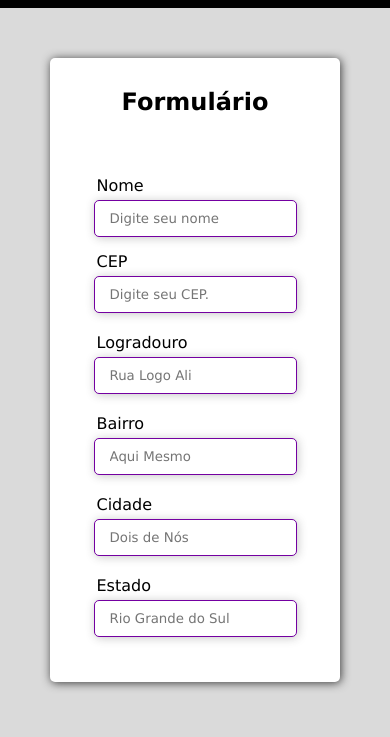
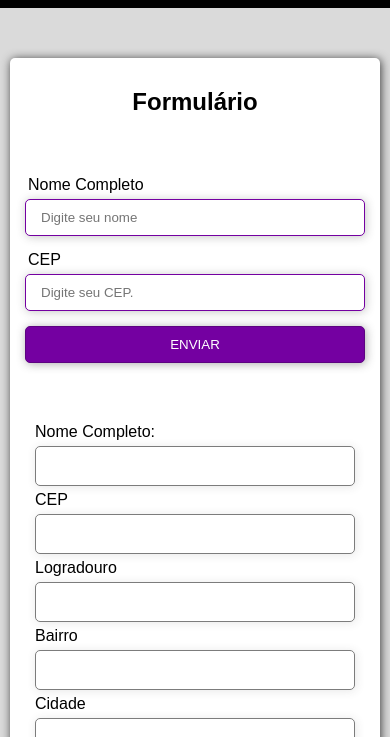
Before and after one commit to RenanStein/study-projects, a plain HTML site: page formulario_api.html in a window 390 px wide. Shown: the part 107-844 px from the top of the page. Drawn offline with Linux system fonts and the light colour scheme.

Commit message:
formulário responsivo
feito a responsividade do formulário

```diff
--- a/formulario_api.html
+++ b/formulario_api.html
@@ -1,5 +1,5 @@
 <!DOCTYPE html>
-<html lang="en">
+<html lang="pt-br">
 <head>
   <meta charset="UTF-8">
   <meta name="viewport" content="width=device-width, initial-scale=1.0">
@@ -25,31 +25,49 @@
       <h2>Formulário</h2>
       <form action="" class="form">
         <div class="form-header">
-        <label for="nome">Nome</label>
+        <label for="nome">Nome Completo</label>
         <input type="text" id="nome" name="nome" placeholder="Digite seu nome" required>
 
         <label for="cep">CEP</label>
         <input type="number" id="cep" name="cep" placeholder="Digite seu CEP." required>
+
+        <button>ENVIAR</button>
+        </div>
+      </form>
+
+      <div class="form-resul">
+
+        <div class="form-resul-items quebra-linha-flex-100">
+          <h3>Nome Completo:</h3>
+          <span>...</span>
         </div>
 
-        <div class="form-endereco">
-          <label for="logradouro">Logradouro</label>
-          <input type="text" id="logradouro" name="logradouro" placeholder="Rua Logo Ali">
-         </div>
-         <div class="form-endereco">
-          <label for="bairro">Bairro</label>
-          <input type="text" id="bairro" name="bairro" placeholder="Aqui Mesmo">
-           </div>
-           <div class="form-endereco">
-          <label for="cidade">Cidade</label>
-          <input type="text" id="cidade" name="cidade" placeholder="Dois de Nós">
-           </div>
-          <div class="form-endereco">
-          <label for="estado">Estado</label>
-          <input type="text" id="estado" name="estado" placeholder="Rio Grande do Sul">
+        <div class="form-resul-items quebra-linha-flex-100">
+          <h3>CEP</h3>
+          <span>...</span>
         </div>
-      </form>
-      <img src="img/endereco_fiscal.png" alt="endereço">
+
+        <div class="form-resul-items quebra-linha-flex-50">
+          <h3>Logradouro</h3>
+          <span>...</span>
+        </div>
+
+        <div class="form-resul-items quebra-linha-flex-50">
+          <h3>Bairro</h3>
+          <span>...</span>
+        </div>
+
+        <div class="form-resul-items quebra-linha-flex-50">
+          <h3>Cidade</h3>
+          <span>...</span>
+        </div>
+
+        <div class="form-resul-items quebra-linha-flex-50">
+          <h3>Estado</h3>
+          <span>...</span>
+        </div>
+
+      </div>
     </section>
   </main>
 </body>
--- a/style/formulario_api/formulario.css
+++ b/style/formulario_api/formulario.css
@@ -7,6 +7,7 @@
 body {
   background-color: rgb(218, 218, 218);
   -webkit-font-smoothing: antialiased;
+  font-family: Verdana, Geneva, Tahoma, sans-serif;
 }
 
 .container-main {
@@ -16,34 +17,29 @@ body {
   box-shadow: 1px 1px 10px rgb(58, 58, 58);
   border-radius: 5px;
 }
-.form {
-  padding: 30px 50px;
-  grid-column: 1/2;
-}
-.form label, .form input{
-  display: block;
-}
 
 .section-form {
   display: grid;
   grid-template-columns: 1fr 1fr;
 }
 
-.section-form img {
-  grid-column: 2/2;
-  grid-row: span 3;
-  align-self: center;
-}
-
-
 .section-form h2 {
   grid-column: span 2;
-  font-family: Verdana, Geneva, Tahoma, sans-serif;
   font-size: 24px;
   font-weight: 600;
   padding: 30px 20px;
   display: flex;
   justify-self: center;
+}
+
+.form {
+  padding: 30px 20px;
+  grid-column: 1/2;
+  align-content: center;
+}
+
+.form label, .form input{
+  display: block;
 }
 
 .form input {
@@ -52,34 +48,97 @@ body {
   border: 1px solid rgb(116, 0, 161);
   box-shadow: 1px 1px 10px rgba(58, 58, 58, 0.281);
   border-radius: 5px;
-  font-family: Verdana, Geneva, Tahoma, sans-serif;
   margin-bottom: 15px;
 }
 
 .form label {
-  font-family: Verdana, Geneva, Tahoma, sans-serif;
   margin-bottom: 5px;
   margin-left: 3px;
 }
 
-.form-endereco {
-  margin-top: 20px;
+.form button {
+  padding: 10px 15px;
+  background-color: rgb(116, 0, 161);
+  color: white;
+  border-radius: 5px;
+  border: 1px solid rgb(93, 3, 129);
+  box-shadow: 1px 1px 10px rgba(58, 58, 58, 0.425);
+  display: block;
+  width: 50%;
 }
 
+.form button:hover {
+  box-shadow: none;
+  background-color: rgb(100, 0, 139);
+}
 
-@media (max-width: 700px) {
-  img {
-    display: none;
+.form input,
+.form button {
+  width: 100%;
+  box-sizing: border-box;
+}
+/* css da coluna 2*/
+.form-resul{
+  display: flex;
+  flex-wrap: wrap;
+  padding: 30px 0px;
+  box-sizing: border-box;
+}
+
+.quebra-linha-flex-100 {
+  width: 100%;
+}
+
+.quebra-linha-flex-50 {
+  width: 50%;
+}
+
+.form-resul-items h3 {
+  font-size: 1rem;
+  font-weight: 400;
+}
+
+.form-resul-items span {
+  display: block;
+  margin: 5px 15px 5px 0px;
+  padding: 10px;
+  border: 1px solid rgb(124, 124, 124);
+  box-shadow: 1px 1px 10px rgba(58, 58, 58, 0.123);
+  border-radius: 5px;
+  color: white;
+}
+
+@media (max-width: 1000px){
+  .container-main {
+    margin: 50px 10px;
   }
-  .section-form {
-    grid-template-columns: 1fr;
-    justify-items: center;
-  }
-  .container-main {
-    margin: 50px;
-  }
-
   .form {
   padding: 30px 15px;
   }
 }
+
+@media (max-width: 710px) {
+  .section-form {
+    grid-template-columns: 1fr;
+    }
+  .form, .form-resul {
+    grid-column: 1;
+  }
+  .form-resul {
+    padding: 30px 20px;
+    box-sizing: border-box;
+  }
+  .form-resul-items span {
+  margin: 5px 5px 5px 5px;
+  padding: 10px;
+  }
+  .form-resul-items h3 {
+  margin-left: 5px;
+  }
+}
+
+@media (max-width: 600px) {
+.quebra-linha-flex-50 {
+  width: 100%;
+}
+}
```
